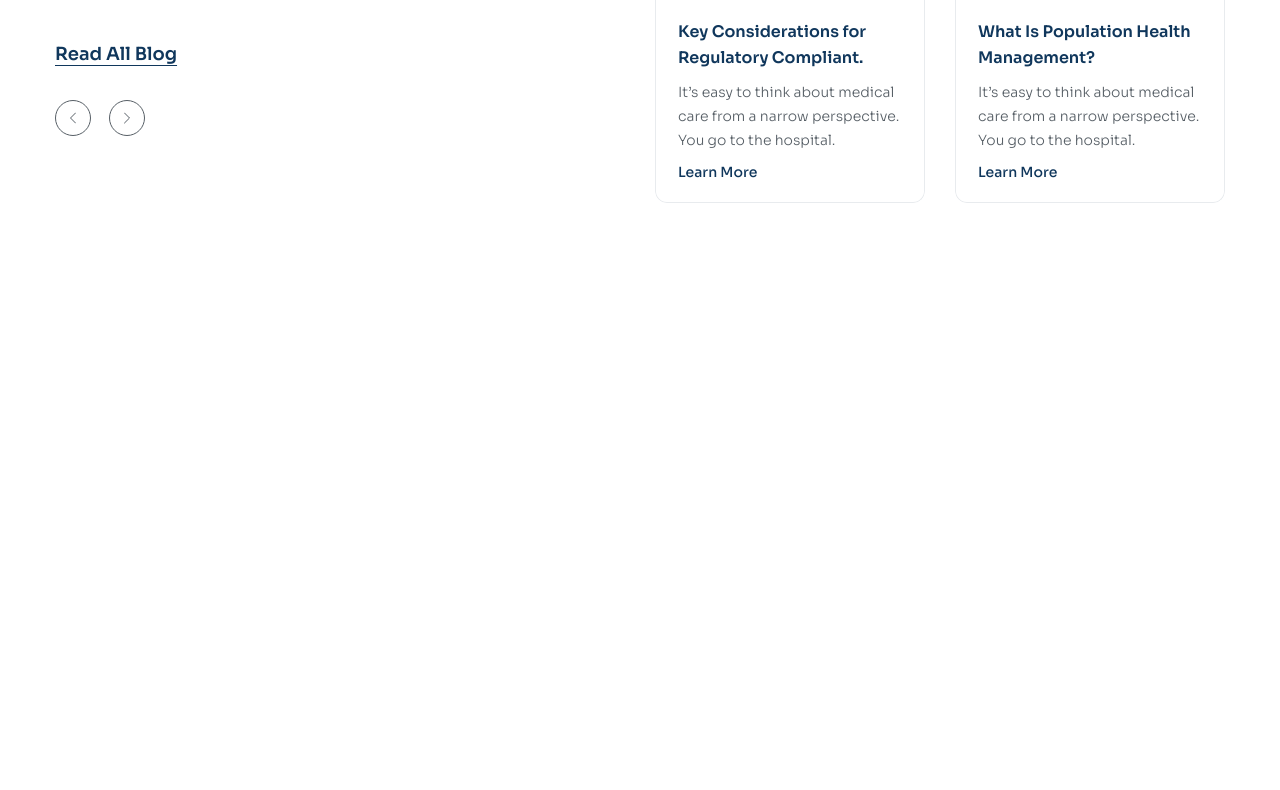
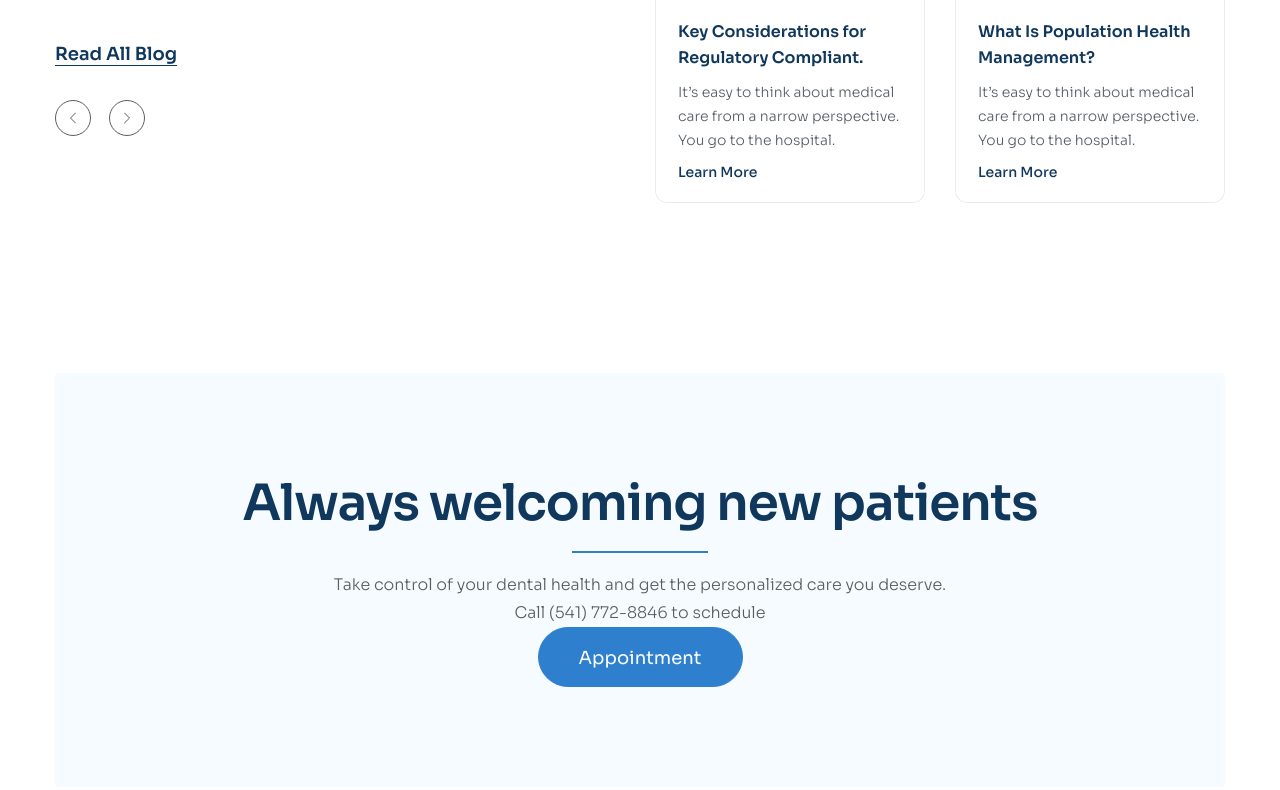
Before and after one commit to Teddy-yy/htmlcss-project-03, a plain HTML site: page index.html in a window 1280 px wide. Shown: the part 5293-6083 px from the top of the page. Before the commit the page ends 5781 px from the top, so only its background shows below. Drawn offline with Linux system fonts and the light colour scheme.

Commit message:
Appointment

```diff
--- a/assets/css/styles.css
+++ b/assets/css/styles.css
@@ -667,3 +667,40 @@ a{
 .news-item__more:hover{
     color: #2E80CE;
 }
+
+/* Appointment */
+.appointment{
+    margin: 85px 0 170px;
+}
+
+.appointment__inner{
+    background: #F6FBFF;
+    padding: 100px 0;
+    text-align: center;
+    border-radius: 4px;
+}
+
+.appointment__heading{
+    position: relative;
+    padding-bottom: 20px;
+}
+
+.appointment__heading::before{
+    position: absolute;
+    display: block;
+    right: 0;
+    left: 0;
+    bottom: 0;
+    margin: 0 auto;
+    content: '';
+    width: 136px;
+    height: 2px;
+    background: #2E80CE;
+}
+
+.appointment__desc{
+    max-width: 617px;
+    margin: 18px auto 0;
+    font-size: 1.6rem;
+    line-height: 1.75;
+}
--- a/index.html
+++ b/index.html
@@ -343,6 +343,17 @@
                 </div>
             </div>
         </section>
+
+        <!-- Appointment -->
+        <section class="appointment">
+            <div class="container">
+                <div class="appointment__inner">
+                    <h2 class="appointment__heading section-heading">Always welcoming new patients</h2>
+                    <p class="appointment__desc section-desc">Take control of your dental health and get the personalized care you deserve. Call (541) 772-8846 to  schedule</p>
+                    <a href="#!" class="btn">Appointment</a>
+                </div>
+            </div>
+        </section>
     </main>
 </body>
 </html>
```
